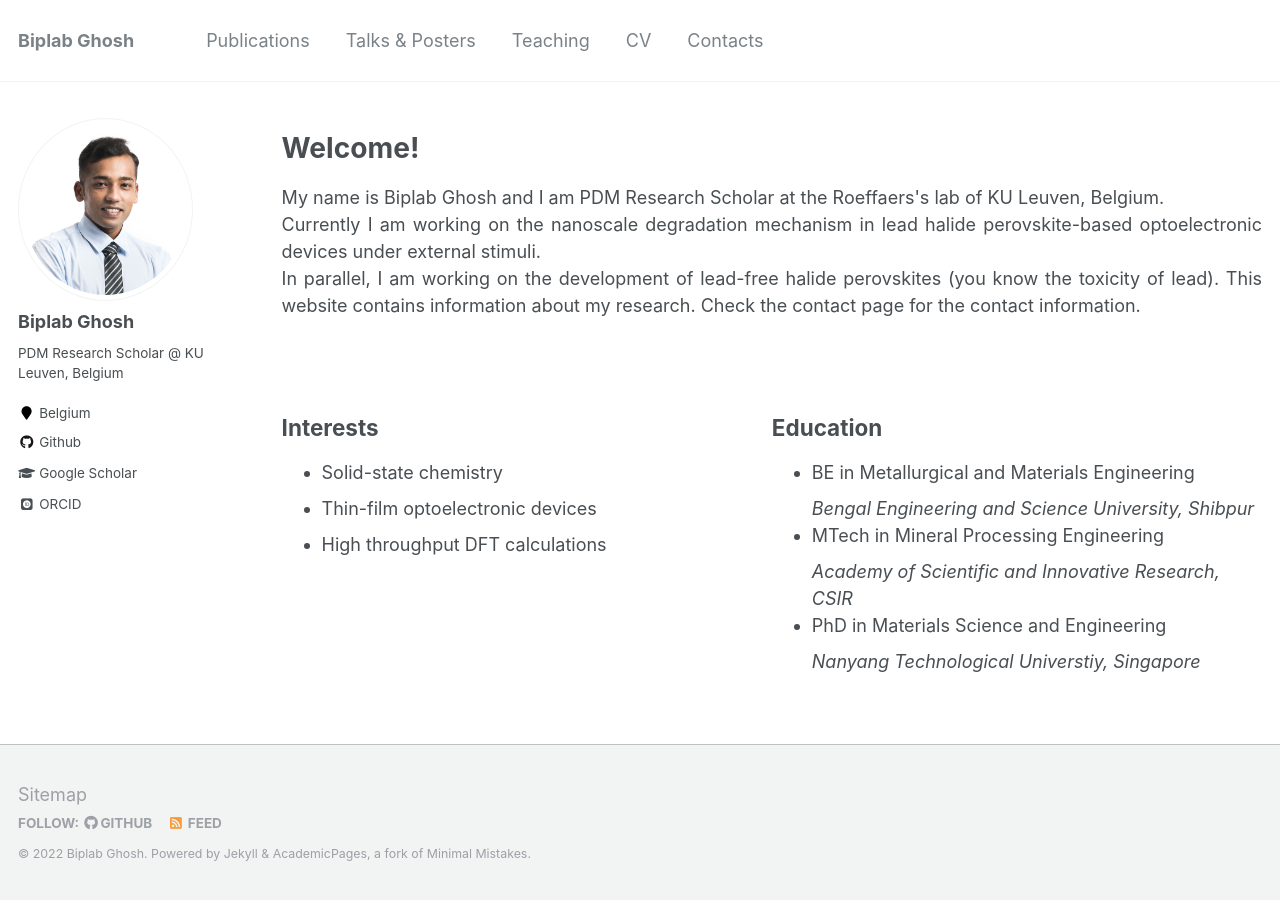
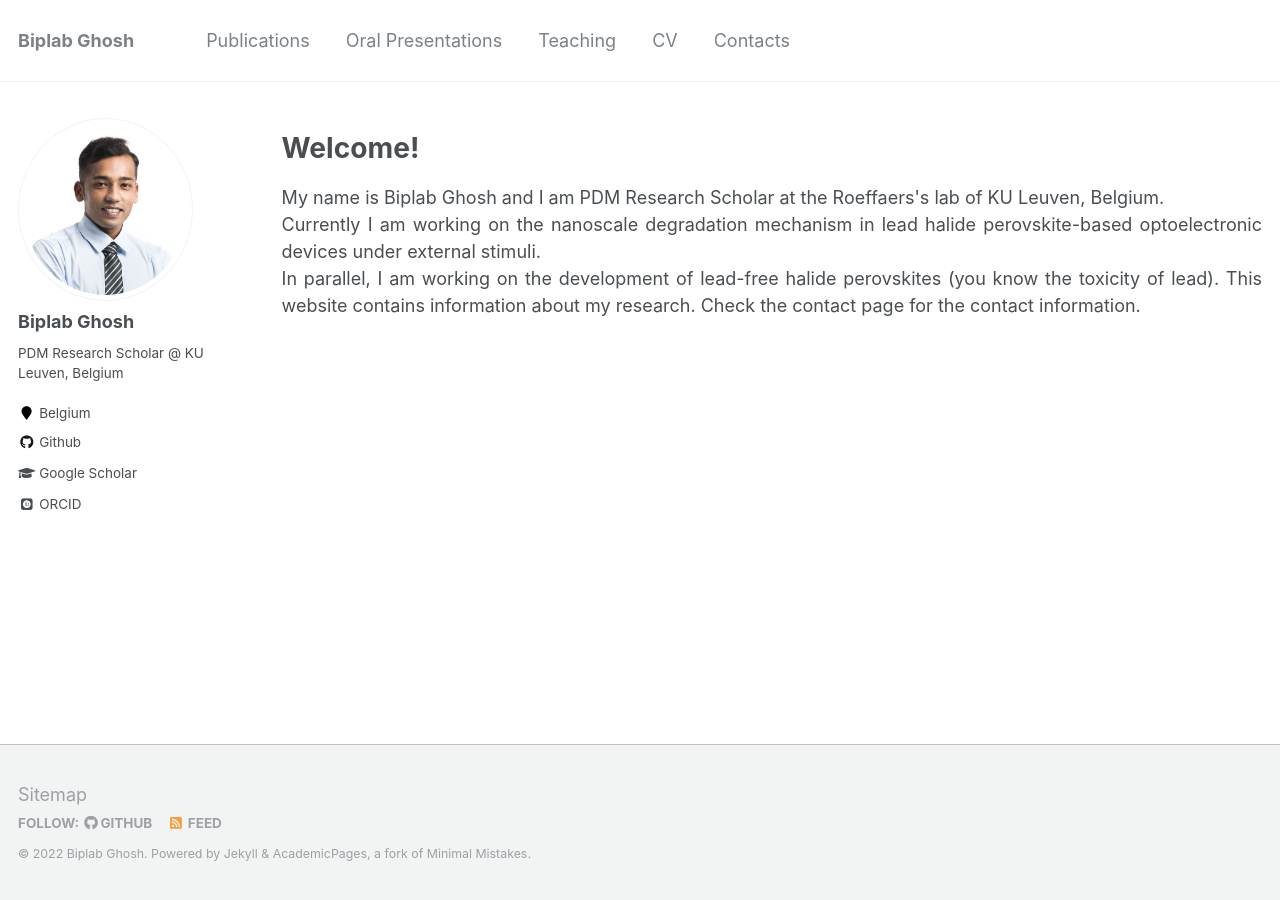
Before and after one commit to DrBiplabGhosh/drbiplabghosh.github.io, a Jekyll site: the page built from _pages/about.md, in a window 1280 px wide. Built offline with Jekyll 4.4.1, drawn with Linux system fonts in a browser that asks for light colours; some web fonts are replaced.

Commit message:
minor aesthetics

````diff
--- a/_data/comments/layout-comments/comment-1470944006665.yml
+++ /dev/null
@@ -1,6 +0,0 @@
-message: "![Bill Murray](http://www.fillmurray.com/400/300)\r\n\r\n“It's hard to be an artist. It's hard to be anything. It's hard to be.”"
-name: Bill Murray
-email: b0caa2a71f5066b3d90711c224578c21
-url: ''
-hidden: ''
-date: '2016-08-11T19:33:25.928Z'
--- a/_data/comments/layout-comments/comment-1470944162041.yml
+++ /dev/null
@@ -1,6 +0,0 @@
-message: "> “I never had seen Seinfeld, and they said, ‘Oh, it’s the last episode.’ And I said, ‘Oh, I’ll watch Seinfeld.’ And it was terrible.”\r\n>\r\n> *— From a 2014 interview with Howard Stern*"
-name: Anonymous
-email: 8c7e898f1b570760f834ecc03edf6b35
-url: ''
-hidden: ''
-date: '2016-08-11T19:36:01.033Z'
--- a/_data/comments/markup-syntax-highlighting/comment-1470969665387.yml
+++ /dev/null
@@ -1,6 +0,0 @@
-message: "Here's a test comment with a Markdown code block:\r\n\r\n```scss\r\nh1, h2, h3, h4, h5, h6 {\r\n  margin: 2em 0 0.5em;\r\n  line-height: 1.2;\r\n  font-family: $header-font-family;\r\n  font-weight: bold;\r\n}\r\n```"
-name: Michael Rose
-email: 1ce71bc10b86565464b612093d89707e
-url: 'https://mademistakes.com'
-hidden: ''
-date: '2016-08-12T02:41:04.706Z'
--- a/_data/navigation.yml
+++ b/_data/navigation.yml
@@ -3,7 +3,7 @@ main:
   - title: "Publications"
     url: /publications/
 
-  - title: "Talks & Posters"
+  - title: "Oral Presentations"
     url: /talks/
 
   - title: "Teaching"
--- a/_pages/about.md
+++ b/_pages/about.md
@@ -19,33 +19,3 @@ This website contains information about my research. Check the contact page for
 <br>
 <hr-bold>
 <br>
-
-<style>
-  .column {
-    float: left;
-    width: 50%;
-  }
-  .education
-  .interests
-</style>
-
-<div class="column interests">
-  <h2>Interests</h2>
-  <ul>
-    <li>Solid-state chemistry</li>
-    <li>Thin-film optoelectronic devices</li>
-    <li>High throughput DFT calculations</li>
-  </ul>
-</div>
-
-<div class="column education">
-  <h2>Education</h2>
-  <ul>
-    <li>BE in Metallurgical and Materials Engineering</li>
-    <em>Bengal Engineering and Science University, Shibpur</em>
-    <li>MTech in Mineral Processing Engineering</li>
-    <em>Academy of Scientific and Innovative Research, CSIR</em>
-    <li>PhD in Materials Science and Engineering</li>
-    <em>Nanyang Technological Universtiy, Singapore</em>
-  </ul>
-</div>
````
Also changed, not shown: _bookchapters/bookchapter_1.md (+0 -2 lines), _drafts/post-draft.md (deleted, +0 -19 lines), _pages/contact.md (+1 -2 lines), _pages/talkmap.html (deleted, +0 -9 lines), _pages/talks.html (deleted, +0 -16 lines), talkmap.py (deleted, +0 -43 lines), 1 other file.
